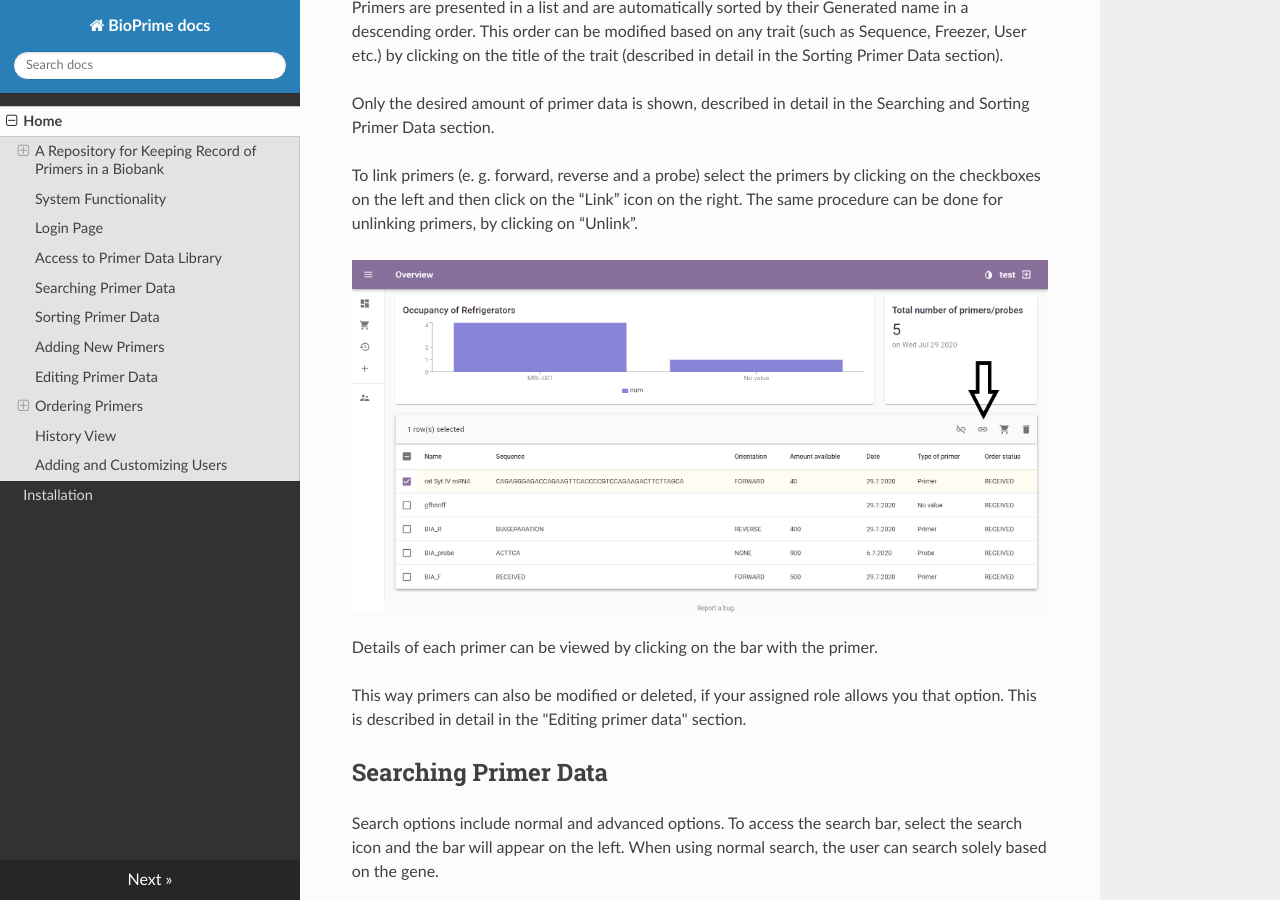
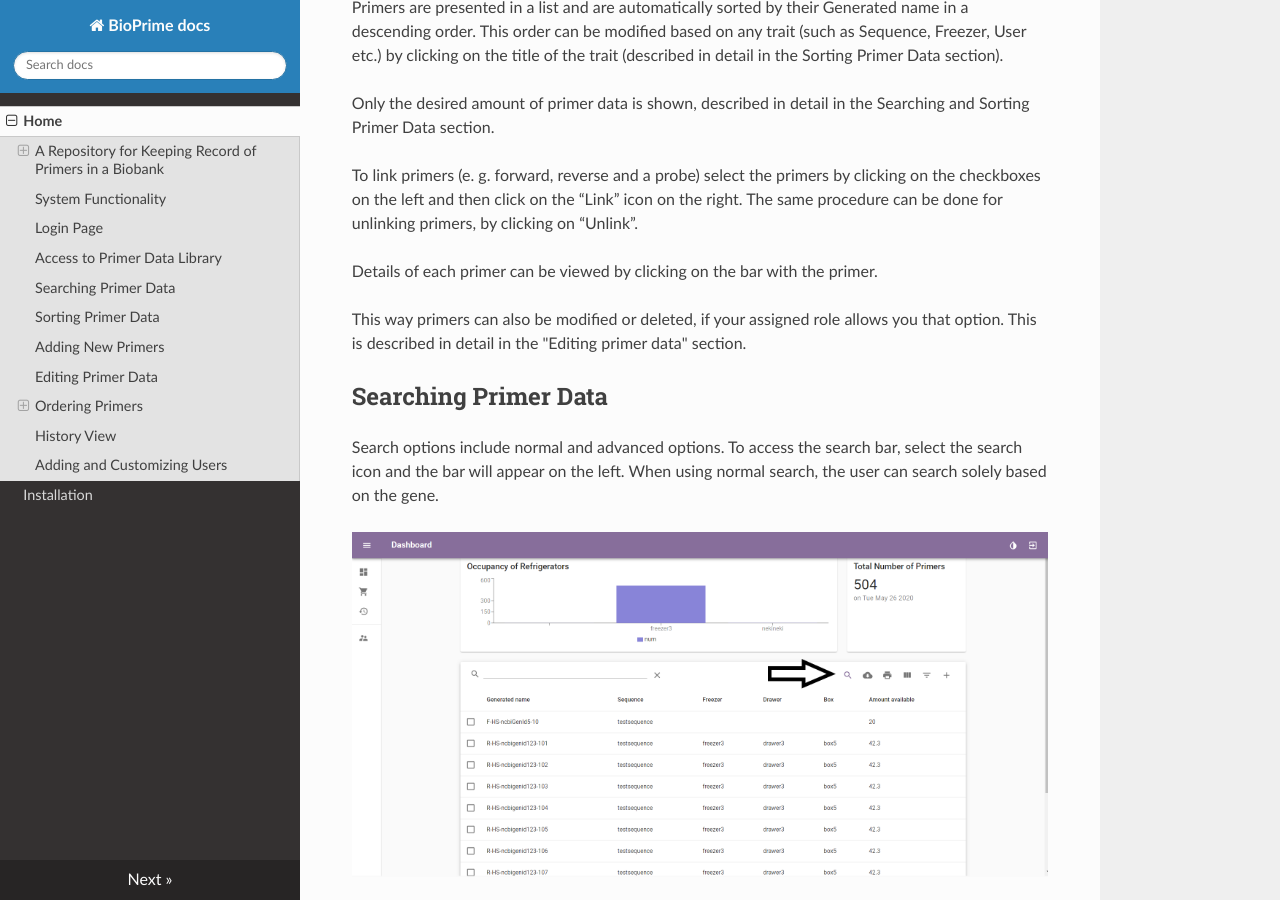
Before and after one commit to Bio-Prime/documentation, an MkDocs documentation site: the page built from docs/index.md, in a window 1280 px wide and 900 px high, scrolled down 5448 px. Built offline with MkDocs 1.6.1, drawn with Linux system fonts in a browser that asks for light colours; nearby versions of some CDN libraries; old or Windows-style settings are respelled for this version of MkDocs.

Commit message:
izbrisala skico linkanja zaradi buga

```diff
--- a/docs/index.md
+++ b/docs/index.md
@@ -104,7 +104,7 @@ Only the desired amount of primer data is shown, described in detail in the Sear
 
 To link primers (e. g. forward, reverse and a probe) select the primers by clicking on the checkboxes on the left and then click on the “Link” icon on the right. The same procedure can be done for unlinking primers, by clicking on “Unlink”.
 
-![link1](./link1.png)
+
 
 Details of each primer can be viewed by clicking on the bar with the primer.
 
```
